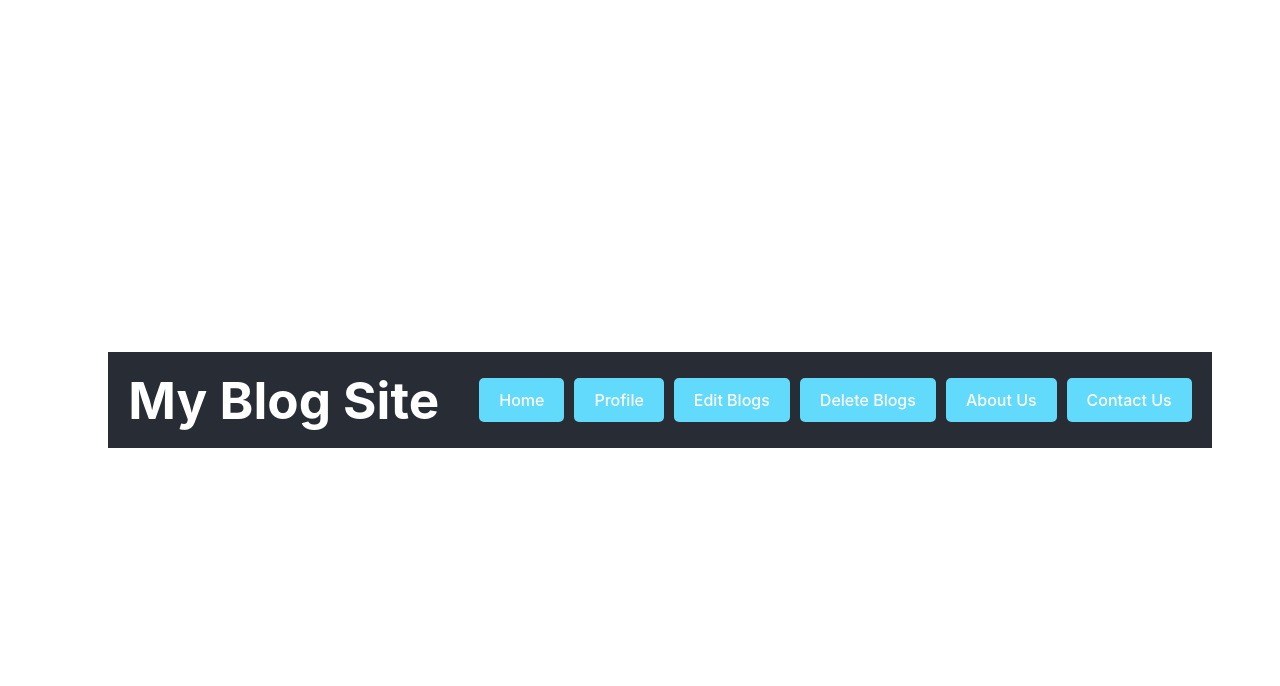
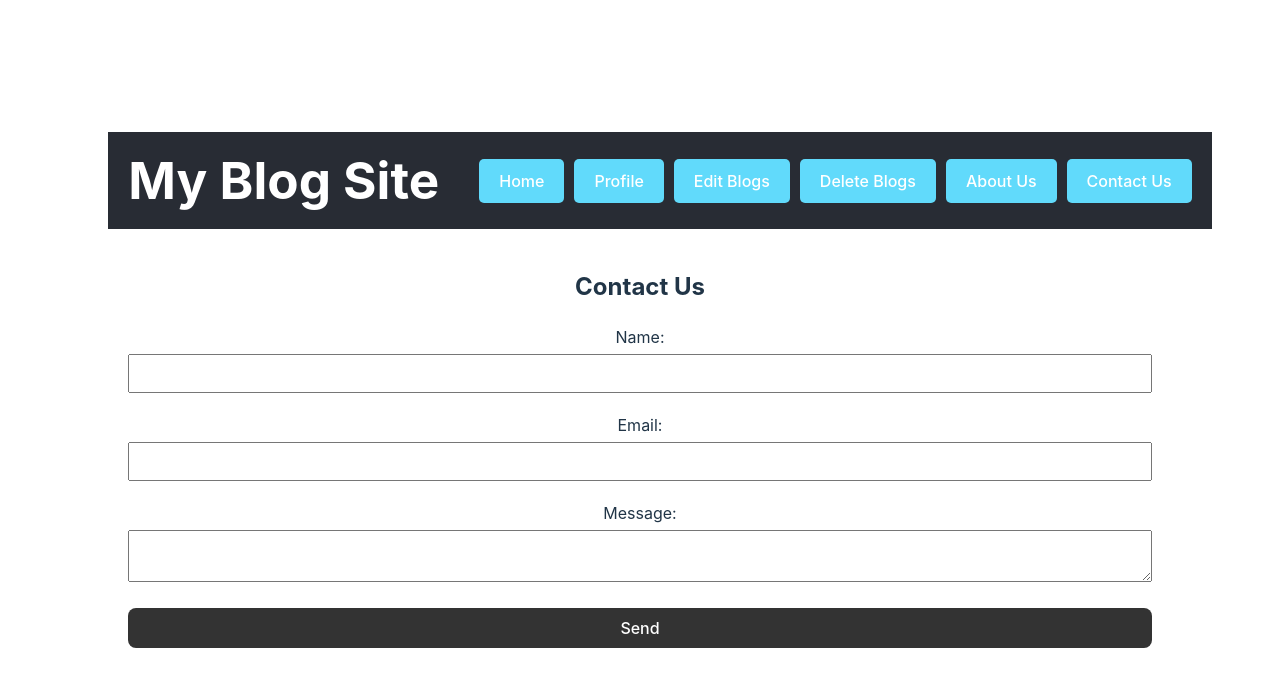
Before and after one commit to surrey-78/BlogApp, a React (Vite) app: page /contact in a window 1280 px wide. Shown: the top 686 px of the page. Built offline with nearby package versions, Linux system fonts and the light colour scheme.

Commit message:
Updated acontact us

```diff
--- a/src/App.jsx
+++ b/src/App.jsx
@@ -8,6 +8,7 @@ import EditBlogs from './Components/EditBlogs';
 import DeleteBlogs from './Components/DeleteBlogs';
 import './App.css';
 import AboutUs from './Components/AboutUs';
+import ContactUs from './Components/ContactUs';
 
 function App() {
 
@@ -22,6 +23,7 @@ function App() {
         <Route path="/edit-blogs" element={<EditBlogs />} />
         <Route path="/delete-blogs" element={<DeleteBlogs />} />
         <Route path="/about" element={<AboutUs />} />
+        <Route path="/contact" element={<ContactUs />} />
       </Routes>
     </Router>
   );
--- /dev/null
+++ b/src/Components/ContactUs.css
@@ -0,0 +1,39 @@
+/* src/ContactUs.css */
+
+.contact-us {
+    padding: 20px;
+  }
+
+  .contact-us h2 {
+    margin-bottom: 20px;
+  }
+
+  .contact-us form {
+    display: flex;
+    flex-direction: column;
+  }
+
+  .contact-us form label {
+    margin-bottom: 10px;
+  }
+
+  .contact-us form input,
+  .contact-us form textarea {
+    padding: 10px;
+    margin-top: 5px;
+    margin-bottom: 10px;
+    width: 100%;
+    box-sizing: border-box;
+  }
+
+  .contact-us form button {
+    padding: 10px 20px;
+    background-color: #333;
+    color: #fff;
+    border: none;
+    cursor: pointer;
+  }
+
+  .contact-us form button:hover {
+    background-color: #555;
+  }
--- /dev/null
+++ b/src/Components/ContactUs.jsx
@@ -0,0 +1,56 @@
+// src/ContactUs.jsx
+
+import React, { useState } from 'react';
+import './ContactUs.css';
+
+const ContactUs = () => {
+  const [name, setName] = useState('');
+  const [email, setEmail] = useState('');
+  const [message, setMessage] = useState('');
+
+  const handleSubmit = (e) => {
+    e.preventDefault();
+    // Handle form submission (e.g., send data to a server)
+    alert('Message sent!');
+    setName('');
+    setEmail('');
+    setMessage('');
+  };
+
+  return (
+    <div className="contact-us">
+      <h2>Contact Us</h2>
+      <form onSubmit={handleSubmit}>
+        <label>
+          Name:
+          <input
+            type="text"
+            value={name}
+            onChange={(e) => setName(e.target.value)}
+            required
+          />
+        </label>
+        <label>
+          Email:
+          <input
+            type="email"
+            value={email}
+            onChange={(e) => setEmail(e.target.value)}
+            required
+          />
+        </label>
+        <label>
+          Message:
+          <textarea
+            value={message}
+            onChange={(e) => setMessage(e.target.value)}
+            required
+          ></textarea>
+        </label>
+        <button type="submit">Send</button>
+      </form>
+    </div>
+  );
+};
+
+export default ContactUs;
```
